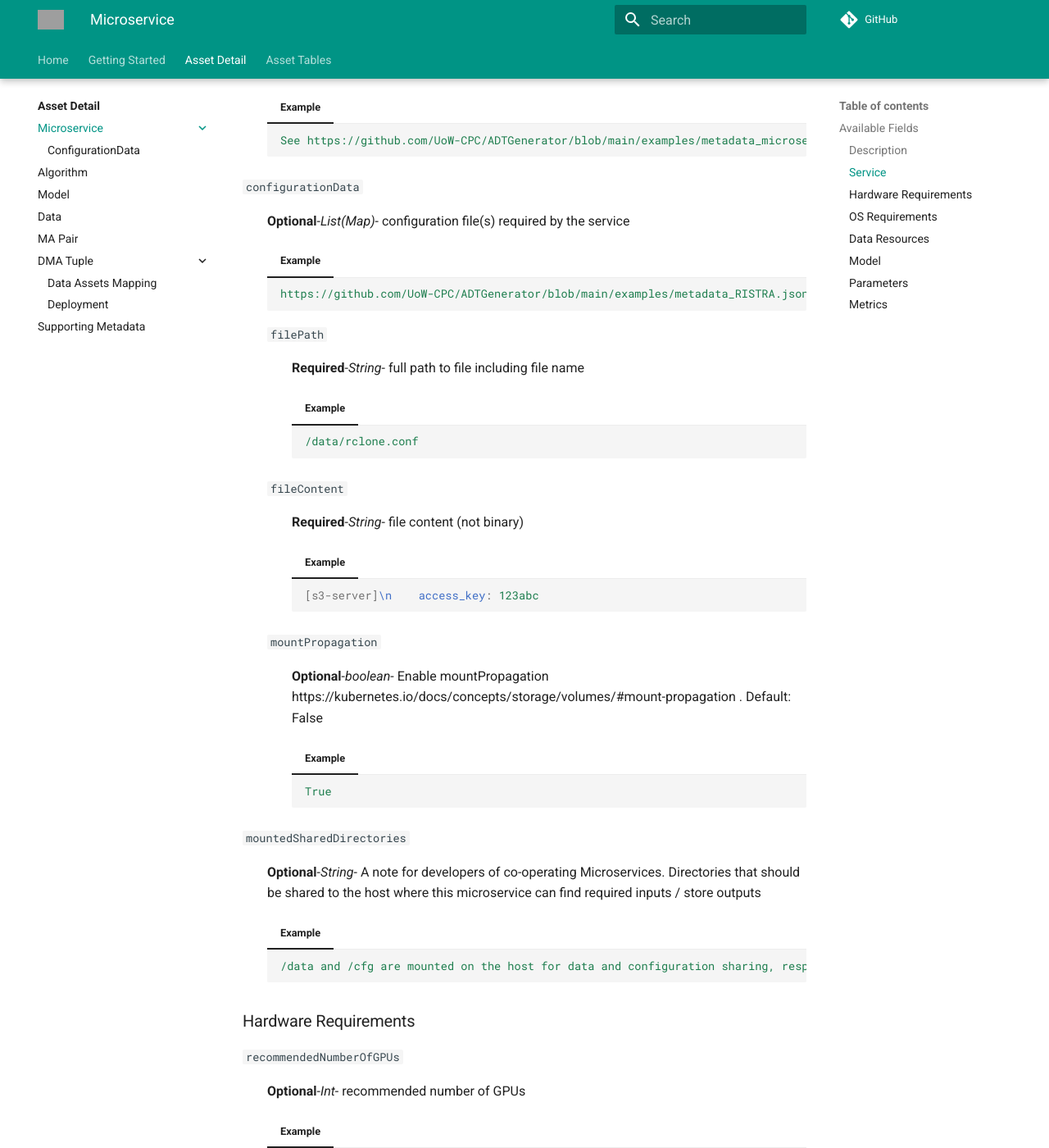
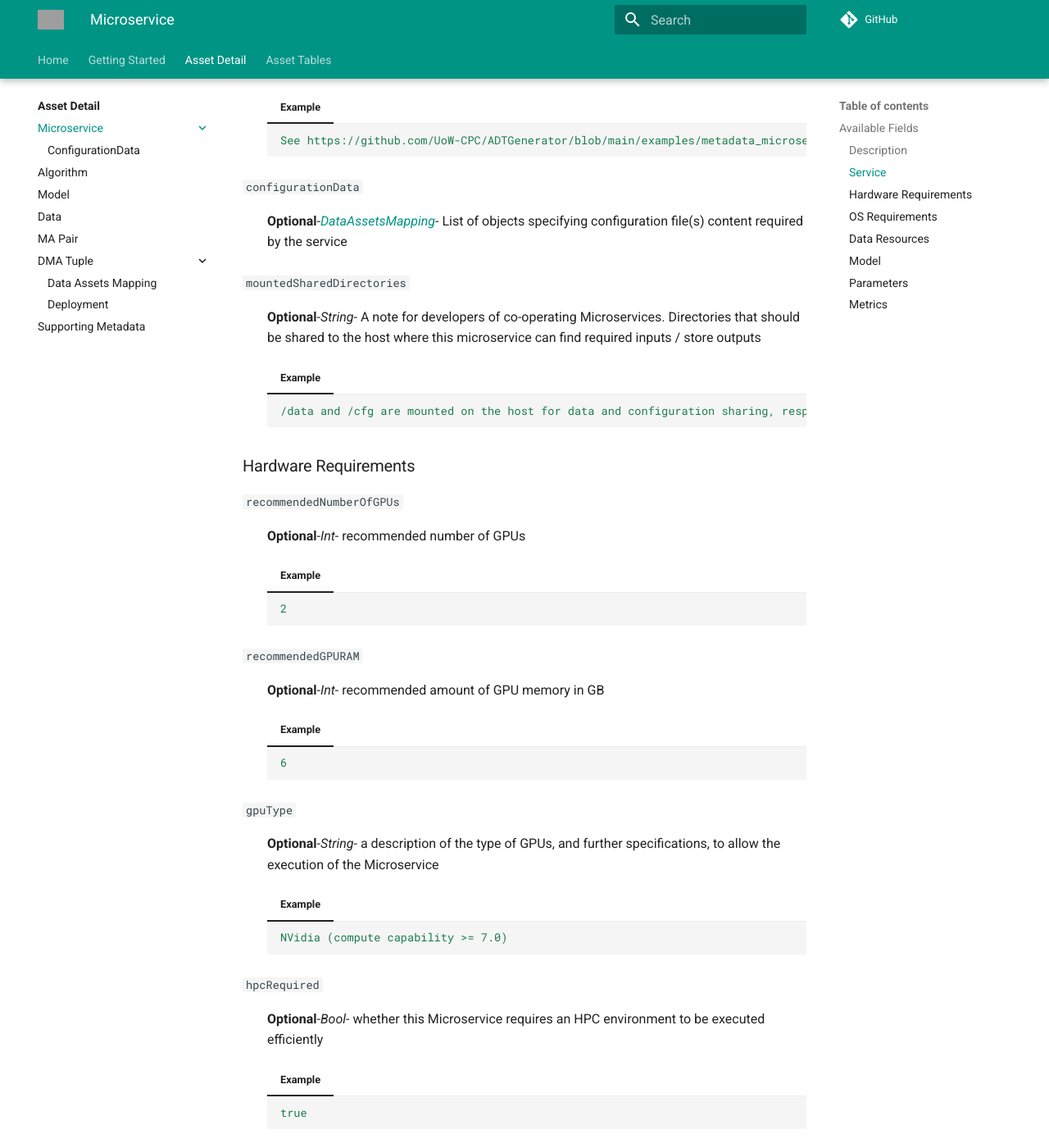
Before and after one commit to DIGITbrain/digitbrain.github.io, an MkDocs documentation site: the page built from docs/attributes/microservice/index.md, in a window 1280 px wide and 1400 px high, scrolled down 2517 px. Shown: the whole window at 82% size. Built offline with MkDocs 1.6.1 and Material for MkDocs 9.7.7, drawn with Linux system fonts in a browser that asks for light colours; comment, search, counter and statistics services are not loaded; grey boxes are pictures that could not be loaded.

Commit message:
refactor(ms): make configurationData substruct [AUTO]

````diff
--- a/docs/attributes/microservice/index.md
+++ b/docs/attributes/microservice/index.md
@@ -111,34 +111,7 @@ has these sections:
         ```
 
 `configurationData`{ #configurationdata }
-:   **Optional**-*List(Map)*- configuration file(s) required by the service
-    === "Example"
-        ``` yaml
-        https://github.com/UoW-CPC/ADTGenerator/blob/main/examples/metadata_RISTRA.json#L101
-        ```
-
-    `filePath`{ #filepath }
-:   **Required**-*String*- full path to file including file name
-
-        === "Example"
-            ``` yaml
-            /data/rclone.conf
-            ```
-
-    `fileContent`{ #filecontent }
-:   **Required**-*String*- file content (not binary)
-
-        === "Example"
-            ``` yaml
-            [s3-server]\n    access_key: 123abc
-            ```
-
-    `mountPropagation`{ #mountpropagation }
-:   **Optional**-*boolean*- Enable mountPropagation https://kubernetes.io/docs/concepts/storage/volumes/#mount-propagation . Default: False
-        === "Example"
-            ``` yaml
-            True
-            ```
+:   **Optional**-*[DataAssetsMapping](../dataassetsmapping.md)*- List of objects specifying configuration file(s) content required by the service
 
 `mountedSharedDirectories`{ #mountedshareddirectories }
 :   **Optional**-*String*- A note for developers of co-operating Microservices. Directories that should be shared to the host where this microservice can find required inputs / store outputs
````
Also changed, not shown: docs/attributes/configurationdata.md (added, +43 -0 lines), docs/tables/configurationdata.md (added, +15 -0 lines), docs/tables/microservice/index.md (+1 -4 lines).
